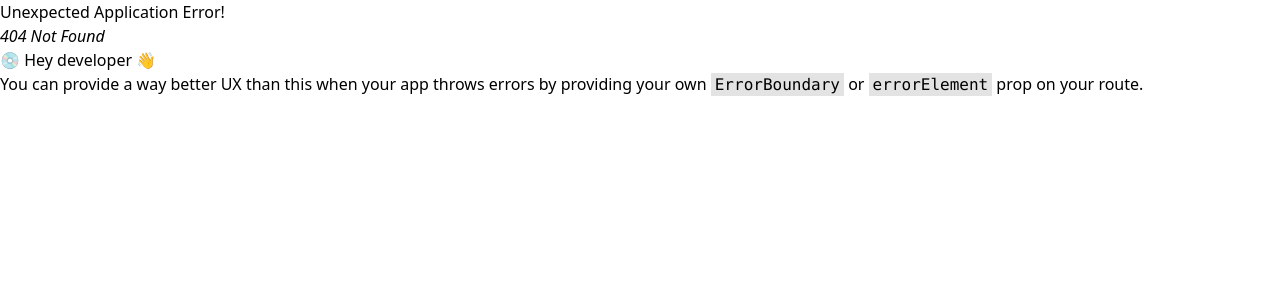
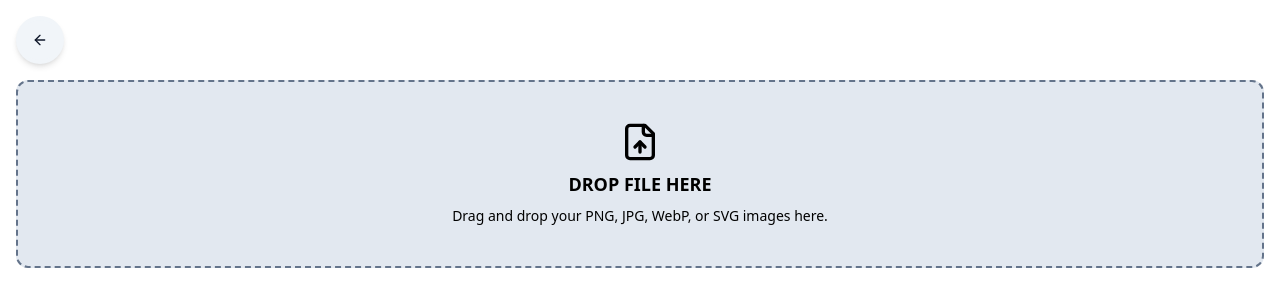
Before and after one commit to madjiebimaa/vinilex, a React (Vite) app: page /images in a window 1280 px wide. Before the commit this address had no page. Shown: the top 306 px of the page. Built offline with nearby package versions, Linux system fonts and the light colour scheme.

Commit message:
feat: add drop zone file component and image route for uploading image

```diff
--- a/package.json
+++ b/package.json
@@ -18,6 +18,7 @@
     "match-sorter": "^6.3.1",
     "react": "^18.2.0",
     "react-dom": "^18.2.0",
+    "react-dropzone": "^14.2.3",
     "react-router-dom": "^6.21.1",
     "sort-by": "^0.0.2",
     "tailwind-merge": "^2.2.0",
--- a/src/components/Aside.tsx
+++ b/src/components/Aside.tsx
@@ -1,9 +1,10 @@
-import { Github } from 'lucide-react';
+import { Github, Image } from 'lucide-react';
 
 import ColorFilters from './ColorFilters';
 import { buttonVariants } from './ui/button';
 
 import { cn } from '@/lib/utils';
+import { NavLink } from 'react-router-dom';
 
 export default function Aside() {
   return (
@@ -44,6 +45,17 @@ export default function Aside() {
         </div>
       </header>
       <ColorFilters />
+      <div className="flex justify-center items-center w-fit p-1 rounded-full shadow-md bg-slate-100">
+        <NavLink
+          to={'/images'}
+          className={cn(
+            buttonVariants({ variant: 'secondary', size: 'icon' }),
+            'rounded-full hover:brightness-90 transition-all duration-300'
+          )}
+        >
+          <Image className="shrink-0 h-4 w-4" />
+        </NavLink>
+      </div>
     </aside>
   );
 }
--- a/src/components/ClosestColorAreas.tsx
+++ b/src/components/ClosestColorAreas.tsx
@@ -11,7 +11,7 @@ interface ClosestColorAreasProps {
 export default function ClosestColorAreas({ color }: ClosestColorAreasProps) {
   const colors = useColors();
 
-  const numberOfBubbles = 10;
+  const numberOfBubbles = 20;
   const bubbleSizes = [4, 3, 2, ...Array(numberOfBubbles - 3).fill(1)];
   const closestColors = getTopNClosestColors(color, colors, numberOfBubbles);
 
@@ -37,7 +37,7 @@ export default function ClosestColorAreas({ color }: ClosestColorAreasProps) {
             ...bubble.item,
             backgroundColor: bubble.hexCode,
           }}
-          className="w-full h-full rounded-full shadow-md"
+          className="w-full h-full rounded-full shadow-md transition-transform duration-100 ease-in hover:scale-110 hover:transition-transform hover:duration-300 hover:ease-out"
         />
       ))}
     </section>
--- a/src/components/ColorFilters.tsx
+++ b/src/components/ColorFilters.tsx
@@ -45,7 +45,7 @@ export default function ColorFilters() {
         />
       </div>
       <div className="flex items-center md:justify-between gap-2 sm w-full">
-        <div className="flex justify-center items-center p-1 rounded-full shadow-md bg-slate-100">
+        <div className="flex justify-center items-center w-fit p-1 rounded-full shadow-md bg-slate-100">
           <Button
             type="button"
             variant="secondary"
--- /dev/null
+++ b/src/components/DropZone.tsx
@@ -0,0 +1,56 @@
+import { FileUp } from 'lucide-react';
+import { useCallback } from 'react';
+import { useDropzone } from 'react-dropzone';
+
+import { Image } from '@/lib/types';
+import { cn, filesToImages } from '@/lib/utils';
+import { useImageActions, useImages } from '@/store/image';
+
+export default function DropZone() {
+  const images = useImages();
+  const imageActions = useImageActions();
+
+  const onDrop = useCallback(
+    (acceptedFiles: File[]) => {
+      if (acceptedFiles && acceptedFiles.length >= 1) {
+        let nextImages: Image[];
+        if (images !== null) {
+          nextImages = [...images, ...filesToImages(acceptedFiles)];
+        } else {
+          nextImages = [...filesToImages(acceptedFiles)];
+        }
+
+        imageActions.setImages(nextImages);
+      }
+    },
+    [images, imageActions]
+  );
+
+  const { getRootProps, getInputProps, isDragAccept, isDragReject } =
+    useDropzone({
+      onDrop,
+      accept: {
+        'image/*': ['.png', '.jpg', '.webp', '.svg'],
+      },
+    });
+
+  return (
+    <div
+      {...getRootProps({})}
+      className={cn(
+        'grid place-content-center py-10 px-20 rounded-xl bg-slate-200 border-2 border-dashed border-slate-500 cursor-pointer hover:brightness-90 transition-all duration-300',
+        isDragAccept && 'bg-green-400',
+        isDragReject && 'bg-red-400'
+      )}
+    >
+      <input {...getInputProps()} />
+      <div className="flex flex-col justify-center items-center space-y-2">
+        <FileUp className="shrink-0 h-10 w-10 mx-auto" />
+        <p className="font-sans font-bold text-lg uppercase">drop file here</p>
+        <p className="font-sans text-sm text-center">
+          Drag and drop your PNG, JPG, WebP, or SVG images here.
+        </p>
+      </div>
+    </div>
+  );
+}
--- a/src/lib/types.ts
+++ b/src/lib/types.ts
@@ -43,3 +43,7 @@ export type GridItem = {
 };
 
 export type Grid = GridItem[];
+
+export interface Image extends File {
+  preview: string;
+}
--- a/src/lib/utils.ts
+++ b/src/lib/utils.ts
@@ -236,7 +236,11 @@ function isItemOverlap(item: MatrixItem | null, matrix: Matrix) {
   return isOverlap;
 }
 
-function generateMatrix(size: number, itemSizes: number[], numberOfItems: number) {
+function generateMatrix(
+  size: number,
+  itemSizes: number[],
+  numberOfItems: number
+) {
   let matrix = generateEmptyMatrix(size);
 
   for (let index = 0; index < numberOfItems; index++) {
@@ -306,3 +310,7 @@ export function generateGrid(
 
   return grid;
 }
+
+export function filesToImages(files: File[]) {
+  return files.map((file) => ({ ...file, preview: URL.createObjectURL(file) }));
+}
--- /dev/null
+++ b/src/routes/image.tsx
@@ -0,0 +1,30 @@
+import DropZone from '@/components/DropZone';
+import { Button, ButtonProps } from '@/components/ui/button';
+import { ArrowLeft } from 'lucide-react';
+import { useNavigate } from 'react-router-dom';
+
+export default function Image() {
+  const navigate = useNavigate();
+
+  const bubbleButtonStyles: ButtonProps = {
+    variant: 'secondary',
+    size: 'icon',
+    className: 'rounded-full hover:brightness-90 transition-all duration-300',
+  };
+
+  const bubbleWrapperStyles = {
+    className:
+      'flex justify-center items-center w-fit p-1 rounded-full shadow-md bg-slate-100',
+  };
+
+  return (
+    <main className="flex flex-col min-h-screen p-4 space-y-4">
+      <div {...bubbleWrapperStyles}>
+        <Button {...bubbleButtonStyles} onClick={() => navigate(-1)}>
+          <ArrowLeft className="shrink-0 h-4 w-4" />
+        </Button>
+      </div>
+      <DropZone />
+    </main>
+  );
+}
--- a/src/routes/router.tsx
+++ b/src/routes/router.tsx
@@ -1,6 +1,7 @@
 import { createBrowserRouter } from 'react-router-dom';
 
 import Color from './color';
+import Image from './image';
 import Root from './root';
 
 export const router = createBrowserRouter([
@@ -12,4 +13,8 @@ export const router = createBrowserRouter([
     path: '/colors/:colorID',
     element: <Color />,
   },
+  {
+    path: '/images',
+    element: <Image />,
+  },
 ]);
--- /dev/null
+++ b/src/store/image.ts
@@ -0,0 +1,26 @@
+import { Image } from '@/lib/types';
+import { create } from 'zustand';
+
+type ImageState = {
+  images: Image[] | null;
+};
+
+type ImageActions = {
+  actions: {
+    setImages: (images: Image[]) => void;
+  };
+};
+
+const intialState: ImageState = {
+  images: null,
+};
+
+const fileStore = create<ImageState & ImageActions>()((set) => ({
+  ...intialState,
+  actions: {
+    setImages: (images) => set({ images }),
+  },
+}));
+
+export const useImages = () => fileStore((state) => state.images);
+export const useImageActions = () => fileStore((state) => state.actions);
```
Also changed, not shown: 1 other file (tests, documents, lock files or other folders).
